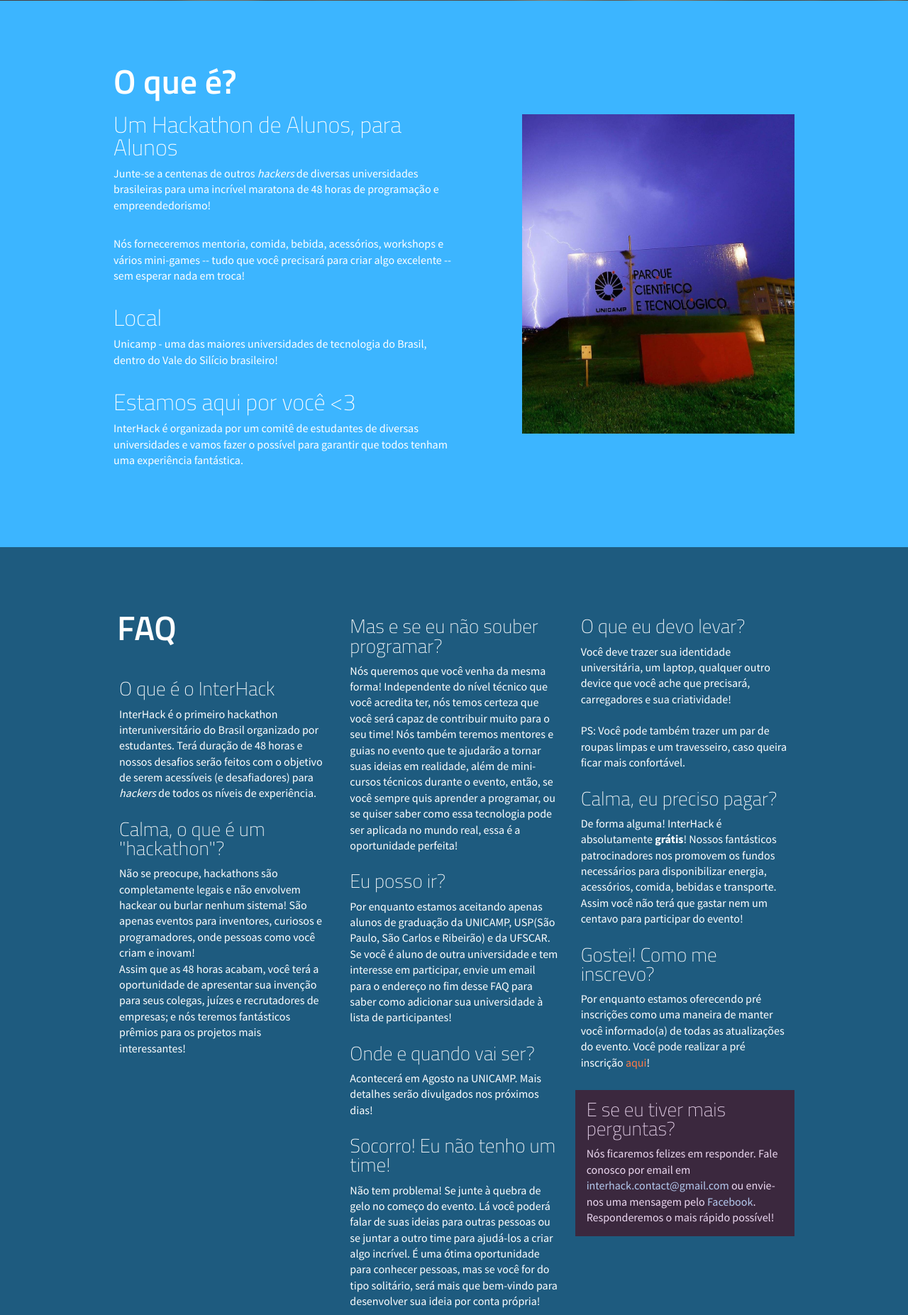
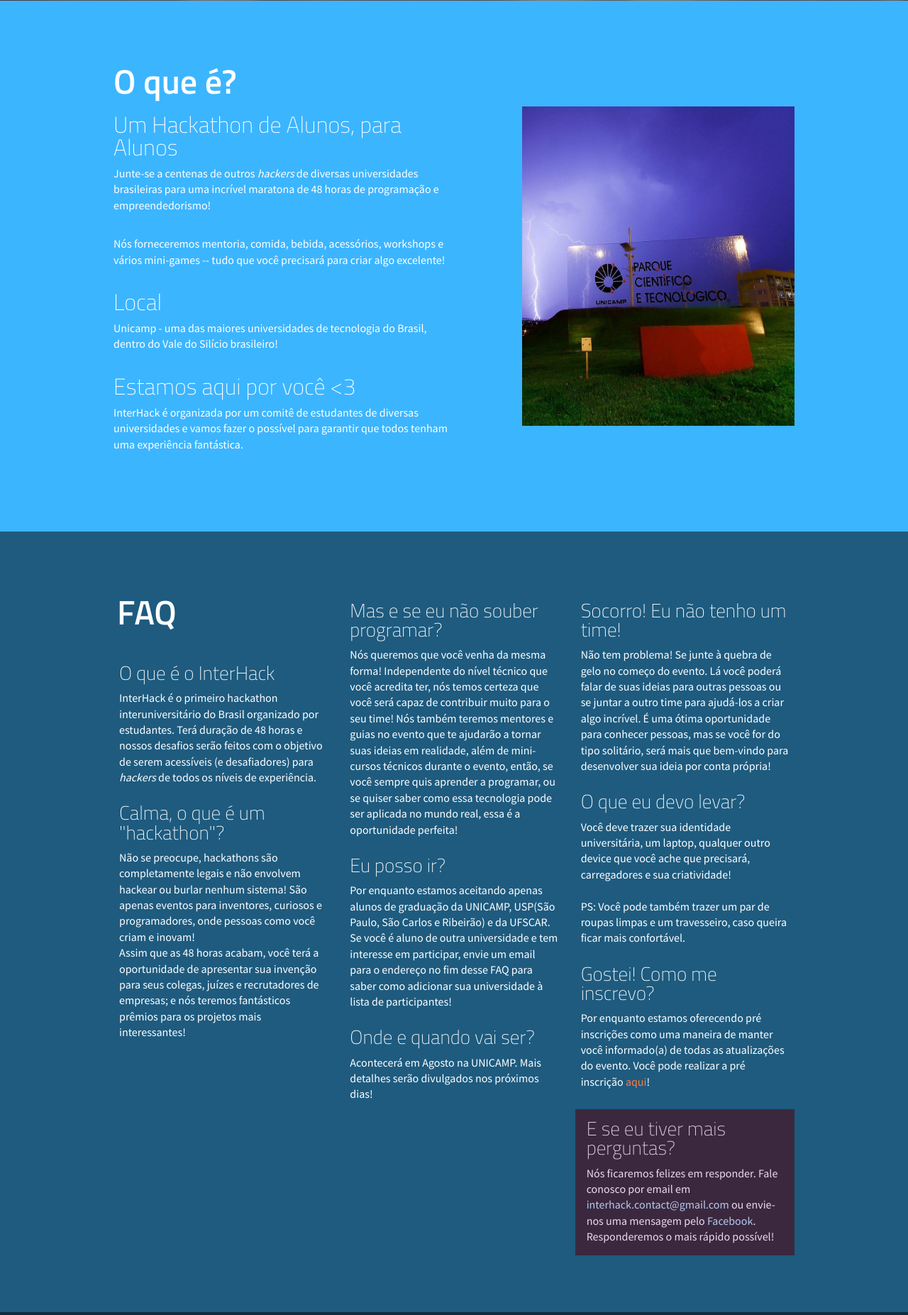
Before and after one commit to Maronato/interhack, a Django app: page / in a window 1280 px wide. Shown: the part 799-2652 px from the top of the page at 71% size. Run offline with Django 3.2, Linux system fonts and the light colour scheme; some libraries are stand-ins or nearby versions.

Commit message:
omitted being free

```diff
--- a/main/templates/main/sections/about.html
+++ b/main/templates/main/sections/about.html
@@ -5,7 +5,7 @@
             <h2>O que é?</h2>
             <h3>Um Hackathon de Alunos, para Alunos</h3>
             <p>Junte-se a centenas de outros <i>hackers</i> de diversas universidades brasileiras para uma incrível maratona de 48 horas de programação e empreendedorismo!</p>
-            <p>Nós forneceremos mentoria, comida, bebida, acessórios, workshops e vários mini-games -- tudo que você precisará para criar algo excelente -- sem esperar nada em troca!</p>
+            <p>Nós forneceremos mentoria, comida, bebida, acessórios, workshops e vários mini-games -- tudo que você precisará para criar algo excelente!</p>
             <h3>Local</h3>
             <p>Unicamp - uma das maiores universidades de tecnologia do Brasil, dentro do Vale do Silício brasileiro!</p>
             <h3>Estamos aqui por você <3</h3>
--- a/main/templates/main/sections/faq.html
+++ b/main/templates/main/sections/faq.html
@@ -35,10 +35,10 @@
             PS: Você pode também trazer um par de roupas limpas e um travesseiro, caso queira ficar mais confortável.
             </p>
         </div>
-        <div class="question">
+        <!-- <div class="question">
             <h3>Calma, eu preciso pagar?</h3>
             <p>De forma alguma! InterHack é absolutamente <strong>grátis</strong>! Nossos fantásticos patrocinadores nos promovem os fundos necessários para disponibilizar energia, acessórios, comida, bebidas e transporte. Assim você não terá que gastar nem um centavo para participar do evento!</p>
-        </div>
+        </div> -->
         <div class="question">
             <h3>Gostei! Como me inscrevo?</h3>
             <p>Por enquanto estamos oferecendo pré inscrições como uma maneira de manter você informado(a) de todas as atualizações do evento. Você pode realizar a pré inscrição <a href="#register">aqui</a>!</p>
```
